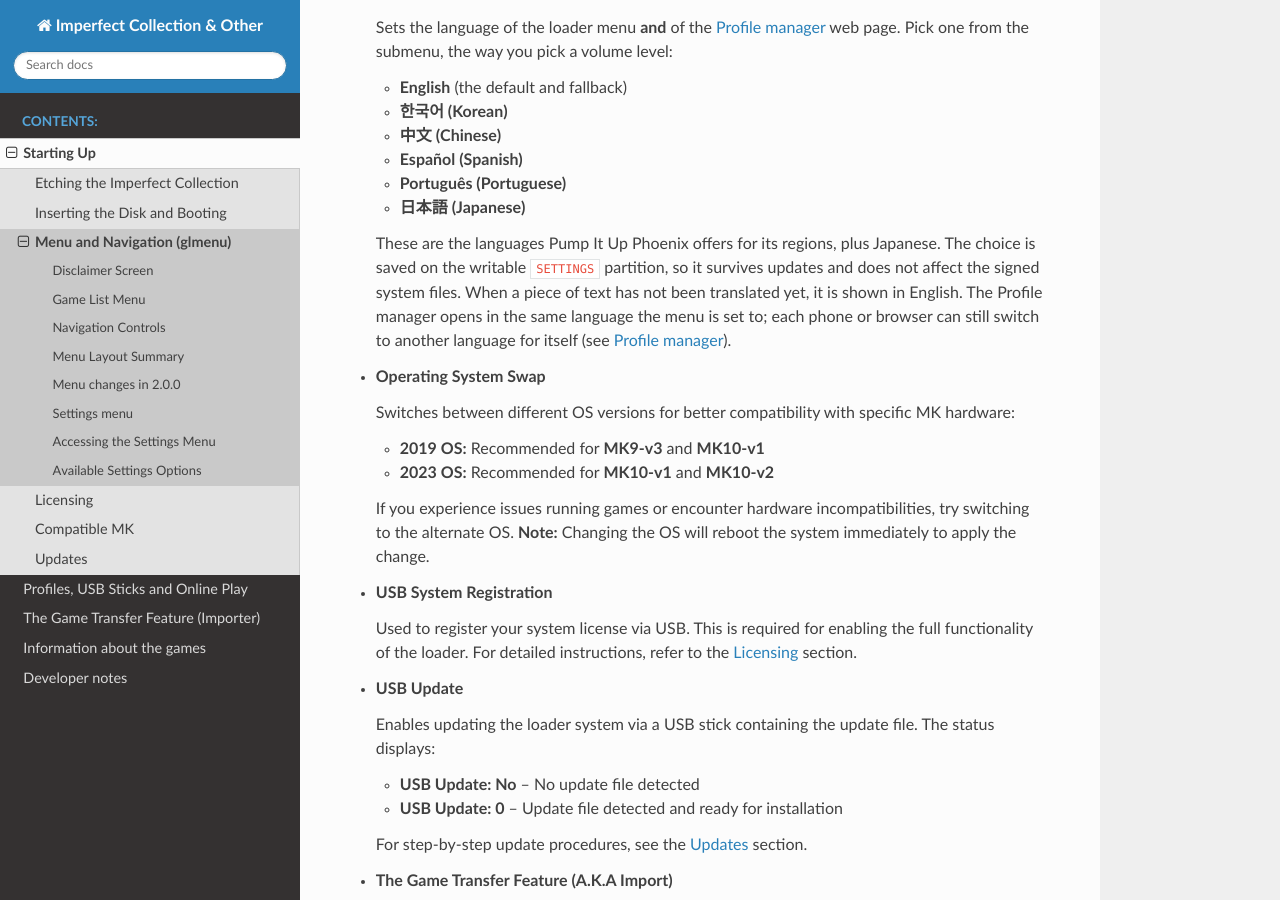
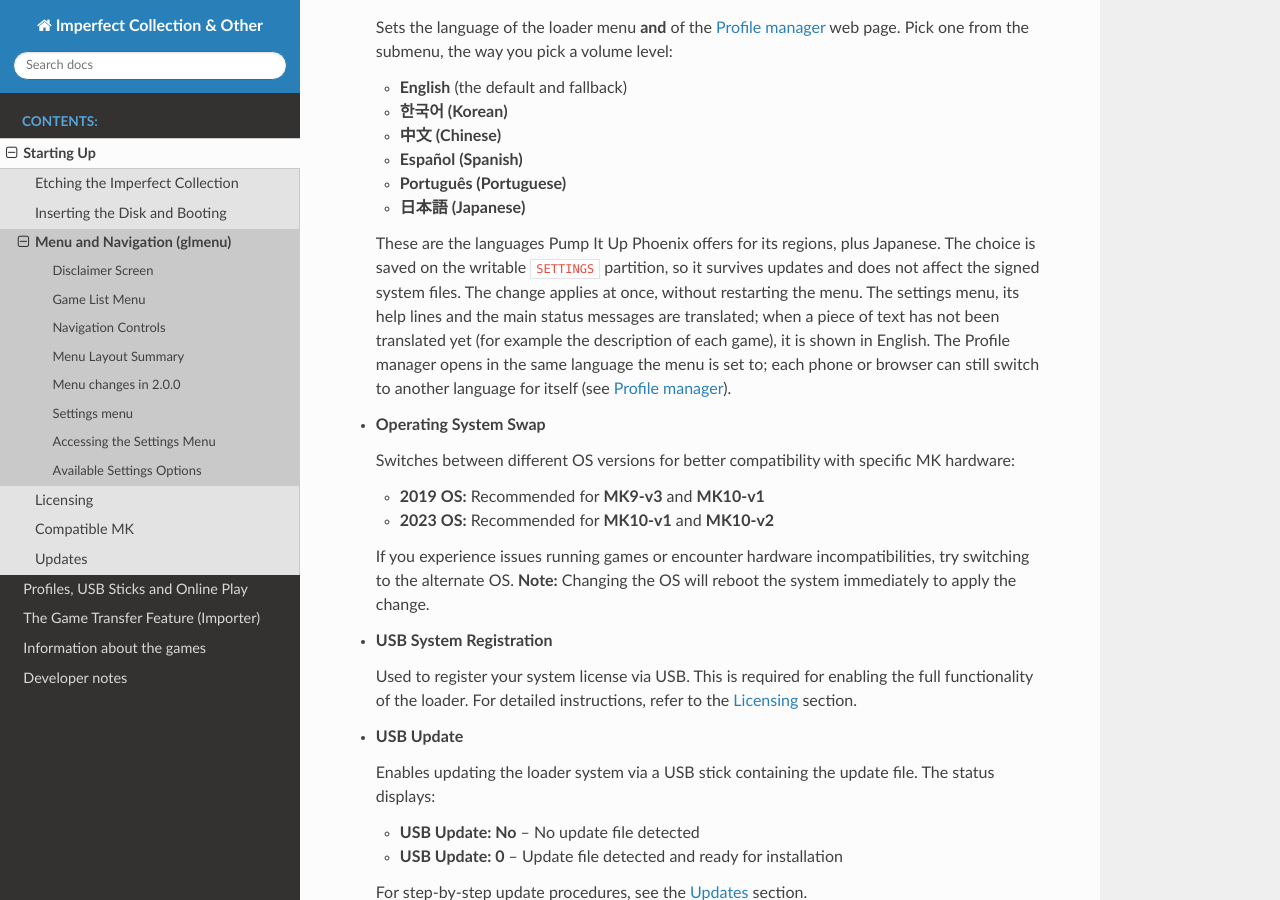
Before and after one commit to ckdur/imperfect-manual, a Sphinx documentation site: the page built from docs/start/menu.rst, in a window 1280 px wide and 900 px high, scrolled down 4602 px. Built offline with Sphinx 7.4.7 and the Read the Docs theme 3.1.0, drawn with Linux system fonts in a browser that asks for light colours.

Commit message:
Manual: menu language applies at once, what is translated
Co-Authored-By: Claude Sonnet 5.5 <noreply@anthropic.com>

```diff
--- a/docs/start/menu.rst
+++ b/docs/start/menu.rst
@@ -183,8 +183,10 @@ Below is a detailed explanation of each settings option:
   These are the languages Pump It Up Phoenix offers for its regions, plus
   Japanese. The choice
   is saved on the writable ``SETTINGS`` partition, so it survives updates and
-  does not affect the signed system files. When a piece of text has not been
-  translated yet, it is shown in English. The Profile manager opens in the same
+  does not affect the signed system files. The change applies at once, without
+  restarting the menu. The settings menu, its help lines and the main status
+  messages are translated; when a piece of text has not been translated yet
+  (for example the description of each game), it is shown in English. The Profile manager opens in the same
   language the menu is set to; each phone or browser can still switch to another
   language for itself (see :ref:`online_web_section`).
 
```
